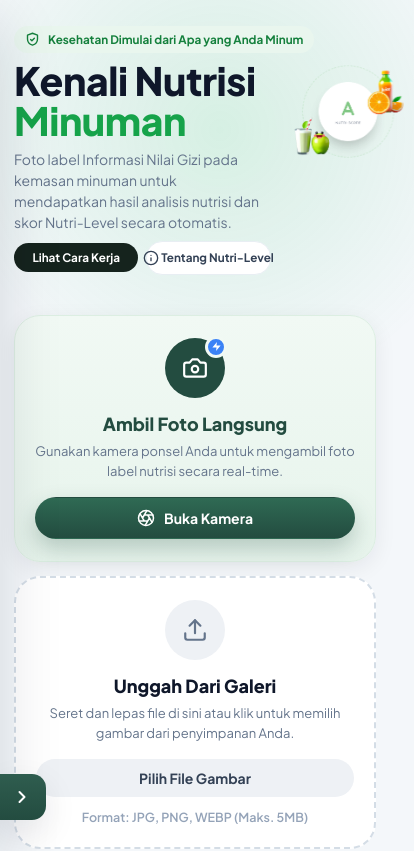
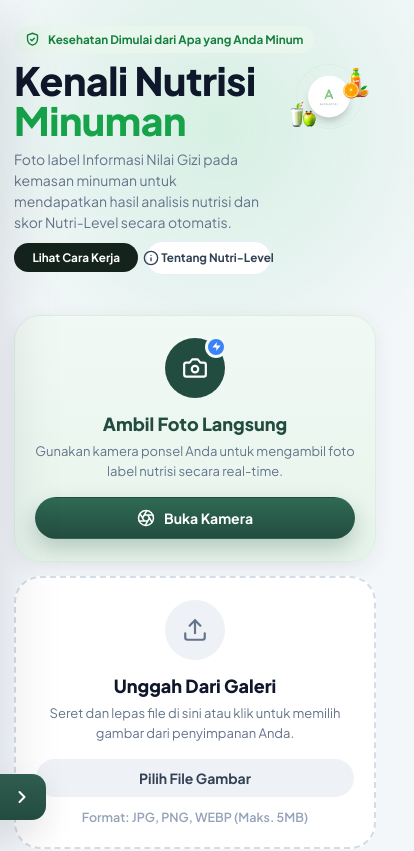
Before and after one commit to Jejetrs/nusca_nutrition_and_classifier_app, a React (Vite) app: page / in a window 390 px wide. Shown: the top 851 px of the page, 414 px wide, since content can reach past the window. Built offline with nearby package versions, Linux system fonts and the light colour scheme; no server answers.

Commit message:
edit hero section for flexibility

```diff
--- a/src/styles/components.css
+++ b/src/styles/components.css
@@ -887,7 +887,7 @@
     gap: 2px;
   }
   .ns-cta.ns-btn-info svg { display: inline-block; width: 16px; height: 16px; }
-  .ns-hero-art img { width: clamp(132px, 25vw, 116px) }
+  .ns-hero-art img { max-width: 140px; }
   .ns-how-grid { grid-template-columns: 1fr; gap: 8px; }
   .ns-how-card { grid-template-columns: auto 1fr; padding: 18px 16px; }
   .ns-how-card h4 { font-size: 17px; }
```
Also changed, not shown: 1 other file (tests, documents, lock files or other folders).
